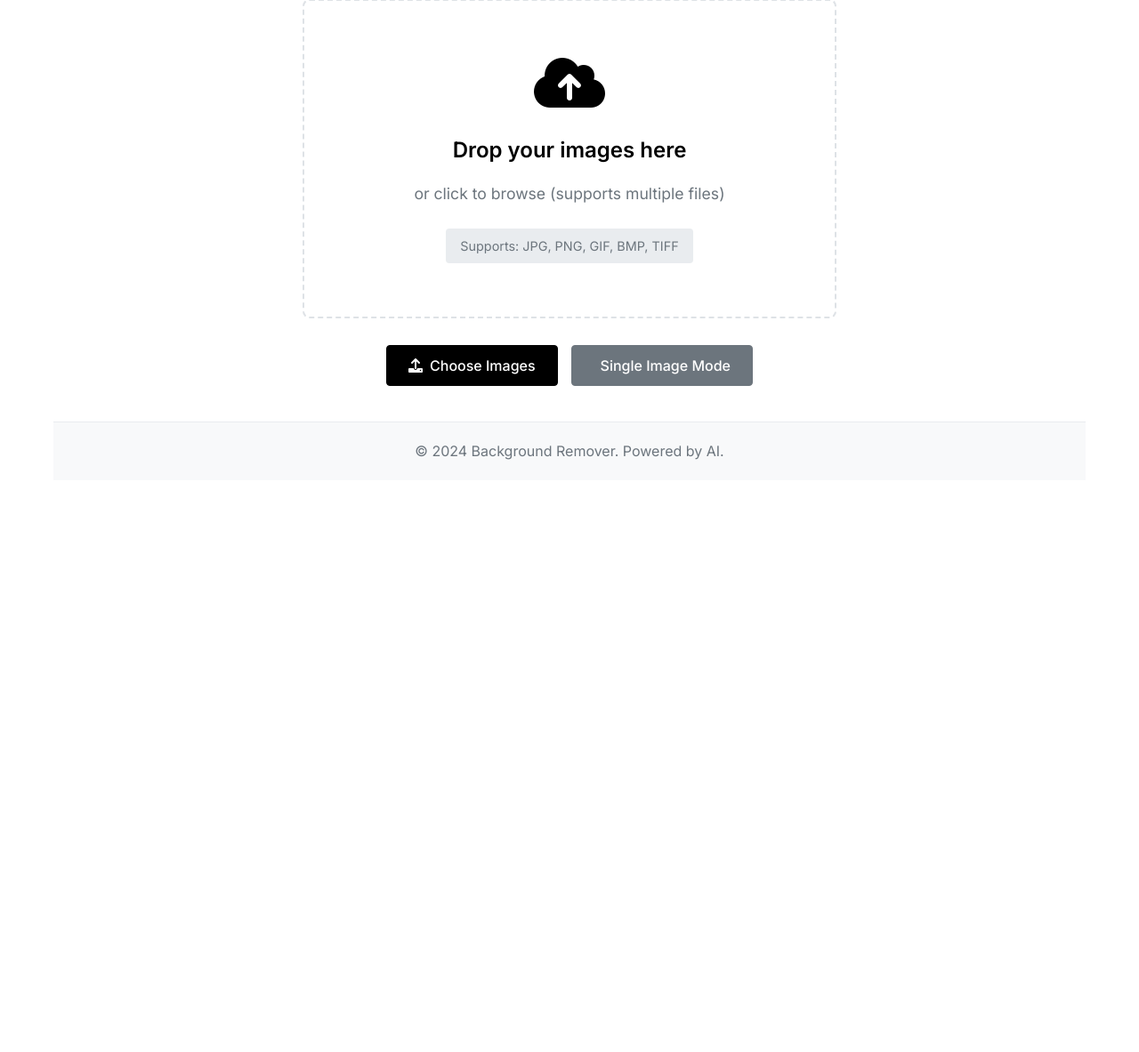
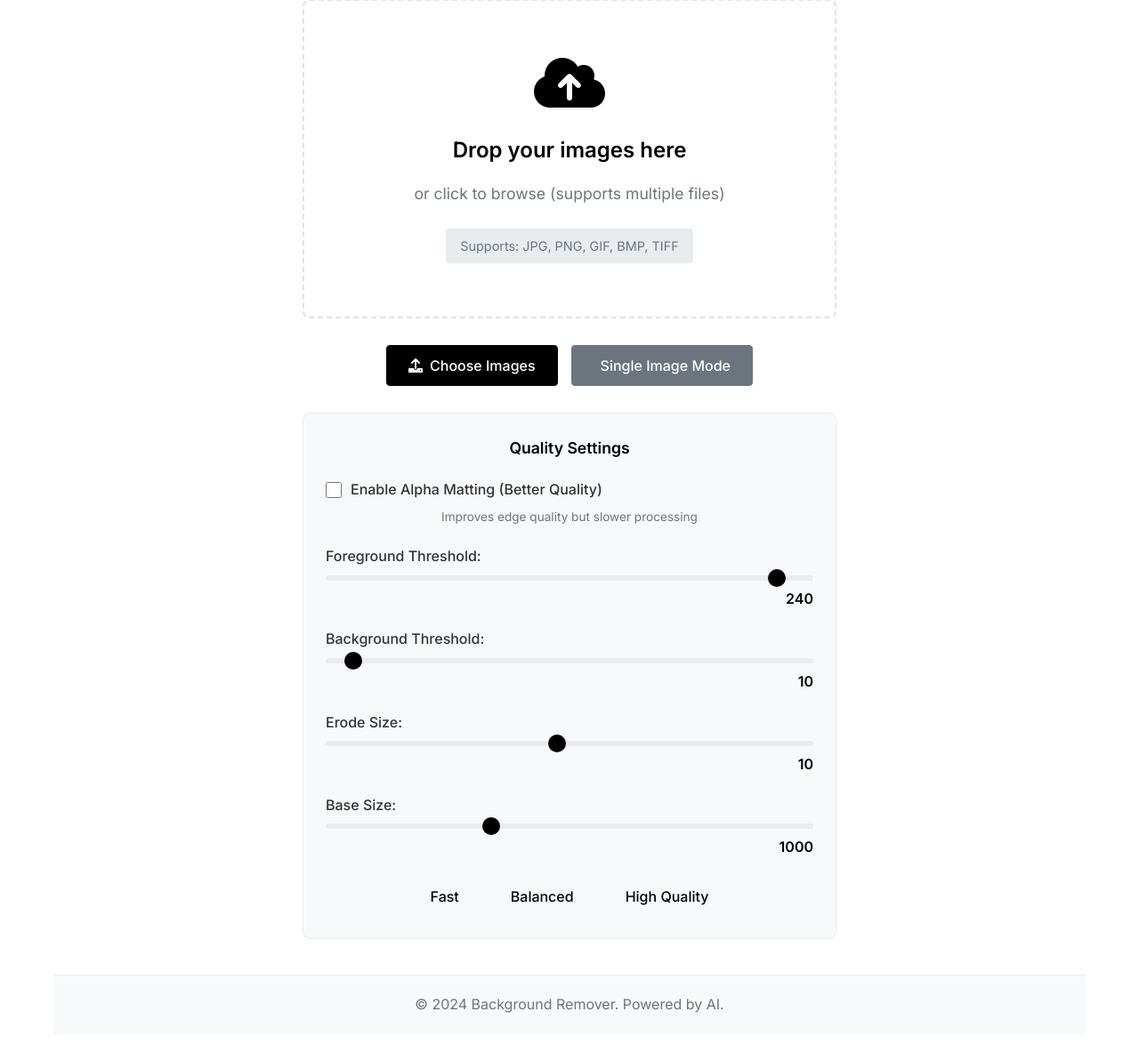
Before and after one commit to EslamTharwaat/remove_image_background, a Flask app: page / in a window 1280 px wide. Shown: the part 269-1452 px from the top of the page at 89% size. Before the commit the page ends 786 px from the top, so only its background shows below. Run offline with Flask 3, Linux system fonts and the light colour scheme; some libraries are stand-ins or nearby versions.

Commit message:
✨ Add quality optimization controls for better background removal
- Add comprehensive quality settings panel with sliders and presets
- Implement alpha matting toggle for improved edge quality
- Add foreground/background threshold controls (0-255 range)
- Add erode size control for fine-tuning edge refinement
- Add base size control for processing resolution
- Create three quality presets: Fast, Balanced, High Quality
- Update both single and batch processing to use quality settings
- Add real-time slider value updates and visual feedback
- Include quality settings in FormData for server processing
- Maintain backward compatibility with default settings

```diff
--- a/app.py
+++ b/app.py
@@ -24,6 +24,13 @@ app.config['ENABLE_IMAGE_OPTIMIZATION'] = True
 app.config['MAX_IMAGE_SIZE'] = 1024  # Maximum dimension for processing
 app.config['ENABLE_ALPHA_MATTING'] = False  # Disable for speed
 app.config['ENABLE_MODEL_CACHING'] = True
+
+# Background removal quality settings
+app.config['DEFAULT_ALPHA_MATTING'] = False
+app.config['DEFAULT_ALPHA_MATTING_FOREGROUND_THRESHOLD'] = 240
+app.config['DEFAULT_ALPHA_MATTING_BACKGROUND_THRESHOLD'] = 10
+app.config['DEFAULT_ALPHA_MATTING_ERODE_SIZE'] = 10
+app.config['DEFAULT_ALPHA_MATTING_BASE_SIZE'] = 1000
 
 # Security settings
 app.config['WTF_CSRF_ENABLED'] = True
@@ -155,10 +162,20 @@ def cleanup_old_files():
                         except OSError:
                             pass
 
-def process_single_image(file_data, batch_id, original_filename):
+def process_single_image(file_data, batch_id, original_filename, quality_settings=None):
     """Process a single image in batch mode"""
     try:
         start_time = time.time()
+
+        # Use default quality settings if none provided
+        if quality_settings is None:
+            quality_settings = {
+                'alpha_matting': app.config['DEFAULT_ALPHA_MATTING'],
+                'foreground_threshold': app.config['DEFAULT_ALPHA_MATTING_FOREGROUND_THRESHOLD'],
+                'background_threshold': app.config['DEFAULT_ALPHA_MATTING_BACKGROUND_THRESHOLD'],
+                'erode_size': app.config['DEFAULT_ALPHA_MATTING_ERODE_SIZE'],
+                'base_size': app.config['DEFAULT_ALPHA_MATTING_BASE_SIZE']
+            }
 
         # Generate secure filename
         secure_filename_gen = generate_secure_filename(original_filename)
@@ -185,15 +202,15 @@ def process_single_image(file_data, batch_id, original_filename):
         with open(optimized_filepath, 'rb') as input_file:
             input_data = input_file.read()
 
-        # Remove background using optimized settings
+        # Remove background using quality settings
         output_data = bg.remove(
             input_data,
             model_name='u2net',
-            alpha_matting=app.config['ENABLE_ALPHA_MATTING'],
-            alpha_matting_foreground_threshold=240,
-            alpha_matting_background_threshold=10,
-            alpha_matting_erode_structure_size=10,
-            alpha_matting_base_size=1000
+            alpha_matting=quality_settings['alpha_matting'],
+            alpha_matting_foreground_threshold=quality_settings['foreground_threshold'],
+            alpha_matting_background_threshold=quality_settings['background_threshold'],
+            alpha_matting_erode_structure_size=quality_settings['erode_size'],
+            alpha_matting_base_size=quality_settings['base_size']
         )
 
         # Save the processed image
@@ -285,6 +302,15 @@ def upload_file():
     if not is_valid:
         return jsonify({'error': error_message}), 400
 
+    # Get quality settings from request
+    quality_settings = {
+        'alpha_matting': request.form.get('alpha_matting', 'false').lower() == 'true',
+        'foreground_threshold': int(request.form.get('foreground_threshold', app.config['DEFAULT_ALPHA_MATTING_FOREGROUND_THRESHOLD'])),
+        'background_threshold': int(request.form.get('background_threshold', app.config['DEFAULT_ALPHA_MATTING_BACKGROUND_THRESHOLD'])),
+        'erode_size': int(request.form.get('erode_size', app.config['DEFAULT_ALPHA_MATTING_ERODE_SIZE'])),
+        'base_size': int(request.form.get('base_size', app.config['DEFAULT_ALPHA_MATTING_BASE_SIZE']))
+    }
+
     if file and allowed_file(file.filename):
         # Generate secure filename
         secure_filename_gen = generate_secure_filename(file.filename)
@@ -313,15 +339,15 @@ def upload_file():
             with open(optimized_filepath, 'rb') as input_file:
                 input_data = input_file.read()
 
-            # Remove background using optimized settings
+            # Remove background using quality settings
             output_data = bg.remove(
                 input_data,
                 model_name='u2net',
-                alpha_matting=app.config['ENABLE_ALPHA_MATTING'],  # Use config setting
-                alpha_matting_foreground_threshold=240,
-                alpha_matting_background_threshold=10,
-                alpha_matting_erode_structure_size=10,
-                alpha_matting_base_size=1000
+                alpha_matting=quality_settings['alpha_matting'],
+                alpha_matting_foreground_threshold=quality_settings['foreground_threshold'],
+                alpha_matting_background_threshold=quality_settings['background_threshold'],
+                alpha_matting_erode_structure_size=quality_settings['erode_size'],
+                alpha_matting_base_size=quality_settings['base_size']
             )
 
             # Save the processed image
@@ -364,6 +390,15 @@ def batch_upload():
     if not files or all(file.filename == '' for file in files):
         return jsonify({'error': 'No files selected'}), 400
 
+    # Get quality settings from request
+    quality_settings = {
+        'alpha_matting': request.form.get('alpha_matting', 'false').lower() == 'true',
+        'foreground_threshold': int(request.form.get('foreground_threshold', app.config['DEFAULT_ALPHA_MATTING_FOREGROUND_THRESHOLD'])),
+        'background_threshold': int(request.form.get('background_threshold', app.config['DEFAULT_ALPHA_MATTING_BACKGROUND_THRESHOLD'])),
+        'erode_size': int(request.form.get('erode_size', app.config['DEFAULT_ALPHA_MATTING_ERODE_SIZE'])),
+        'base_size': int(request.form.get('base_size', app.config['DEFAULT_ALPHA_MATTING_BASE_SIZE']))
+    }
+
     # Validate all files
     valid_files = []
     for file in files:
@@ -387,7 +422,7 @@ def batch_upload():
             futures = []
             for file in valid_files:
                 file_data = file.read()
-                future = executor.submit(process_single_image, file_data, batch_id, file.filename)
+                future = executor.submit(process_single_image, file_data, batch_id, file.filename, quality_settings)
                 futures.append(future)
 
             # Wait for all futures to complete
--- a/static/css/style.css
+++ b/static/css/style.css
@@ -133,6 +133,111 @@ body {
     gap: 15px;
     justify-content: center;
     flex-wrap: wrap;
+}
+
+/* Quality settings styles */
+.quality-settings {
+    margin-top: 30px;
+    padding: 25px;
+    background: #f8f9fa;
+    border-radius: 8px;
+    border: 1px solid #e9ecef;
+}
+
+.quality-settings h4 {
+    margin: 0 0 20px 0;
+    color: #000;
+    font-size: 1.1rem;
+    font-weight: 600;
+}
+
+.settings-grid {
+    display: grid;
+    gap: 20px;
+    margin-bottom: 20px;
+}
+
+.setting-item {
+    display: flex;
+    flex-direction: column;
+    gap: 8px;
+}
+
+.setting-item label {
+    font-weight: 500;
+    color: #333;
+    display: flex;
+    align-items: center;
+    gap: 10px;
+}
+
+.setting-item input[type="checkbox"] {
+    width: 18px;
+    height: 18px;
+    accent-color: #000;
+}
+
+.setting-item small {
+    color: #6c757d;
+    font-size: 0.85rem;
+}
+
+.slider {
+    width: 100%;
+    height: 6px;
+    border-radius: 3px;
+    background: #e9ecef;
+    outline: none;
+    -webkit-appearance: none;
+}
+
+.slider::-webkit-slider-thumb {
+    -webkit-appearance: none;
+    appearance: none;
+    width: 20px;
+    height: 20px;
+    border-radius: 50%;
+    background: #000;
+    cursor: pointer;
+}
+
+.slider::-moz-range-thumb {
+    width: 20px;
+    height: 20px;
+    border-radius: 50%;
+    background: #000;
+    cursor: pointer;
+    border: none;
+}
+
+.slider-value {
+    font-weight: 600;
+    color: #000;
+    min-width: 40px;
+    text-align: right;
+}
+
+.quality-presets {
+    display: flex;
+    gap: 10px;
+    justify-content: center;
+    flex-wrap: wrap;
+}
+
+.btn-sm {
+    padding: 8px 16px;
+    font-size: 0.9rem;
+}
+
+.btn-outline {
+    background: transparent;
+    border: 2px solid #000;
+    color: #000;
+}
+
+.btn-outline:hover {
+    background: #000;
+    color: white;
 }
 
 /* Button styles */
--- a/static/js/script.js
+++ b/static/js/script.js
@@ -3,6 +3,31 @@ let currentProcessedImageUrl = '';
 let currentBatchId = null;
 let batchStatusInterval = null;
 let isSingleMode = false;
+
+// Quality settings presets
+const QUALITY_PRESETS = {
+    fast: {
+        alpha_matting: false,
+        foreground_threshold: 240,
+        background_threshold: 10,
+        erode_size: 10,
+        base_size: 1000
+    },
+    balanced: {
+        alpha_matting: true,
+        foreground_threshold: 240,
+        background_threshold: 10,
+        erode_size: 10,
+        base_size: 1000
+    },
+    high: {
+        alpha_matting: true,
+        foreground_threshold: 240,
+        background_threshold: 10,
+        erode_size: 15,
+        base_size: 1500
+    }
+};
 
 // DOM elements (will be initialized when DOM is loaded)
 let uploadArea, fileInput, uploadSection, processingSection, batchProcessingSection, resultsSection, batchResultsSection, errorSection, originalImage, processedImage, errorMessage;
@@ -51,6 +76,9 @@ function setupEventListeners() {
 
     // Click to upload
     uploadArea.addEventListener('click', () => fileInput.click());
+
+    // Setup quality settings
+    setupQualitySettings();
 }
 
 function handleFileSelect(event) {
@@ -126,6 +154,14 @@ function processSingleFile(file) {
     const formData = new FormData();
     formData.append('file', file);
 
+    // Add quality settings
+    const qualitySettings = getQualitySettings();
+    formData.append('alpha_matting', qualitySettings.alpha_matting);
+    formData.append('foreground_threshold', qualitySettings.foreground_threshold);
+    formData.append('background_threshold', qualitySettings.background_threshold);
+    formData.append('erode_size', qualitySettings.erode_size);
+    formData.append('base_size', qualitySettings.base_size);
+
     fetch('/upload', {
         method: 'POST',
         body: formData
@@ -175,6 +211,14 @@ function processBatchFiles() {
     files.forEach(file => {
         formData.append('files[]', file);
     });
+
+    // Add quality settings
+    const qualitySettings = getQualitySettings();
+    formData.append('alpha_matting', qualitySettings.alpha_matting);
+    formData.append('foreground_threshold', qualitySettings.foreground_threshold);
+    formData.append('background_threshold', qualitySettings.background_threshold);
+    formData.append('erode_size', qualitySettings.erode_size);
+    formData.append('base_size', qualitySettings.base_size);
 
     fetch('/batch-upload', {
         method: 'POST',
@@ -307,6 +351,54 @@ function toggleUploadMode() {
         uploadArea.querySelector('h3').textContent = 'Drop your images here';
         uploadArea.querySelector('p').textContent = 'or click to browse (supports multiple files)';
     }
+}
+
+function getQualitySettings() {
+    return {
+        alpha_matting: document.getElementById('alphaMatting').checked,
+        foreground_threshold: parseInt(document.getElementById('foregroundThreshold').value),
+        background_threshold: parseInt(document.getElementById('backgroundThreshold').value),
+        erode_size: parseInt(document.getElementById('erodeSize').value),
+        base_size: parseInt(document.getElementById('baseSize').value)
+    };
+}
+
+function setQualityPreset(preset) {
+    const settings = QUALITY_PRESETS[preset];
+    if (!settings) return;
+
+    document.getElementById('alphaMatting').checked = settings.alpha_matting;
+    document.getElementById('foregroundThreshold').value = settings.foreground_threshold;
+    document.getElementById('backgroundThreshold').value = settings.background_threshold;
+    document.getElementById('erodeSize').value = settings.erode_size;
+    document.getElementById('baseSize').value = settings.base_size;
+
+    // Update display values
+    updateSliderValues();
+
+    // Show feedback
+    showSuccessNotification(`Quality preset "${preset}" applied`);
+}
+
+function updateSliderValues() {
+    document.getElementById('foregroundThresholdValue').textContent = document.getElementById('foregroundThreshold').value;
+    document.getElementById('backgroundThresholdValue').textContent = document.getElementById('backgroundThreshold').value;
+    document.getElementById('erodeSizeValue').textContent = document.getElementById('erodeSize').value;
+    document.getElementById('baseSizeValue').textContent = document.getElementById('baseSize').value;
+}
+
+function setupQualitySettings() {
+    // Add event listeners for sliders
+    const sliders = ['foregroundThreshold', 'backgroundThreshold', 'erodeSize', 'baseSize'];
+    sliders.forEach(id => {
+        const slider = document.getElementById(id);
+        if (slider) {
+            slider.addEventListener('input', updateSliderValues);
+        }
+    });
+
+    // Initialize slider values
+    updateSliderValues();
 }
 
 function showProcessing() {
--- a/templates/index.html
+++ b/templates/index.html
@@ -40,6 +40,49 @@
                         <i class="fas fa-single-image"></i>
                         Single Image Mode
                     </button>
+                </div>
+
+                <div class="quality-settings" id="qualitySettings">
+                    <h4>Quality Settings</h4>
+                    <div class="settings-grid">
+                        <div class="setting-item">
+                            <label for="alphaMatting">
+                                <input type="checkbox" id="alphaMatting" name="alphaMatting">
+                                Enable Alpha Matting (Better Quality)
+                            </label>
+                            <small>Improves edge quality but slower processing</small>
+                        </div>
+
+                        <div class="setting-item">
+                            <label for="foregroundThreshold">Foreground Threshold:</label>
+                            <input type="range" id="foregroundThreshold" min="0" max="255" value="240" class="slider">
+                            <span class="slider-value" id="foregroundThresholdValue">240</span>
+                        </div>
+
+                        <div class="setting-item">
+                            <label for="backgroundThreshold">Background Threshold:</label>
+                            <input type="range" id="backgroundThreshold" min="0" max="255" value="10" class="slider">
+                            <span class="slider-value" id="backgroundThresholdValue">10</span>
+                        </div>
+
+                        <div class="setting-item">
+                            <label for="erodeSize">Erode Size:</label>
+                            <input type="range" id="erodeSize" min="1" max="20" value="10" class="slider">
+                            <span class="slider-value" id="erodeSizeValue">10</span>
+                        </div>
+
+                        <div class="setting-item">
+                            <label for="baseSize">Base Size:</label>
+                            <input type="range" id="baseSize" min="500" max="2000" step="100" value="1000" class="slider">
+                            <span class="slider-value" id="baseSizeValue">1000</span>
+                        </div>
+                    </div>
+
+                    <div class="quality-presets">
+                        <button class="btn btn-sm btn-outline" onclick="setQualityPreset('fast')">Fast</button>
+                        <button class="btn btn-sm btn-outline" onclick="setQualityPreset('balanced')">Balanced</button>
+                        <button class="btn btn-sm btn-outline" onclick="setQualityPreset('high')">High Quality</button>
+                    </div>
                 </div>
             </div>
 
```
